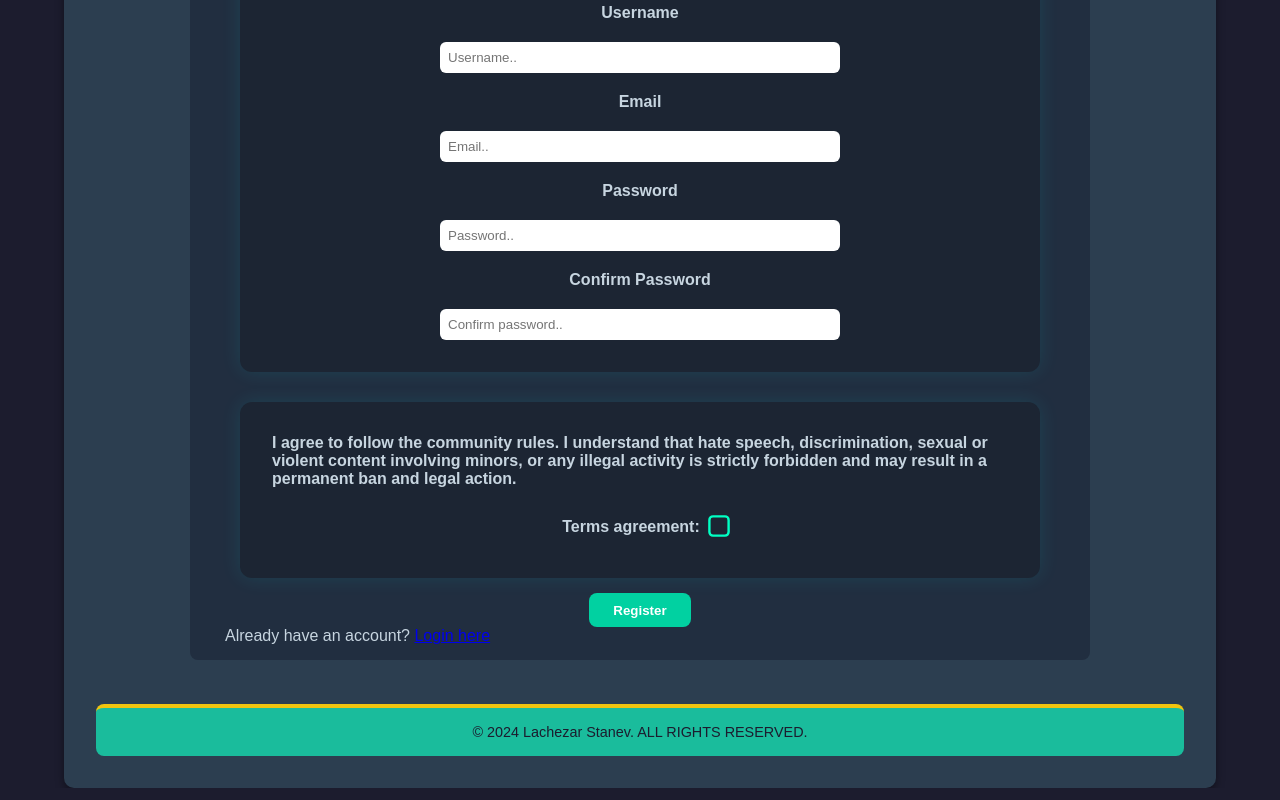
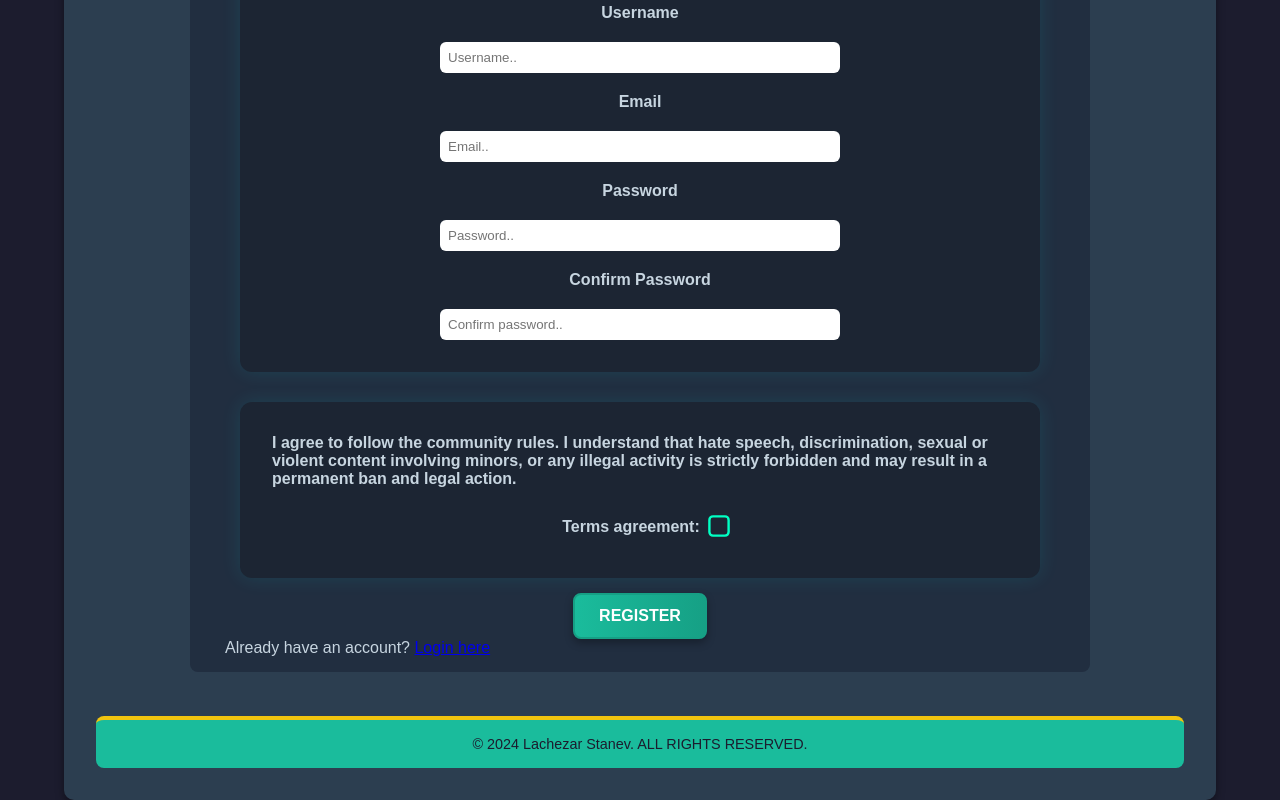
Before and after one commit to lStanev00/PvP-Scalpel-FrontEnd, a React (Vite) app: page /register in a window 1280 px wide. Shown: the part 352-1152 px from the top of the page. Built offline with nearby package versions, Linux system fonts and the light colour scheme.

Commit message:
Button visuals copy from the leaderboard buttons

```diff
--- a/src/Styles/modular/register.module.css
+++ b/src/Styles/modular/register.module.css
@@ -52,20 +52,31 @@
     transform: scale(1.2);
   }
 
-  form button {
-    color: white;
-    padding: 0.6rem 1.5rem;
-    border: none;
+form button {
+    background: linear-gradient(90deg, #1abc9c, #16a085);
+    color: #fff;
+    border: 2px solid #16a085;
     border-radius: 8px;
-    background-color: #01d1a1;
+    font-size: 1rem;
     font-weight: bold;
+    padding: 0.75rem 1.5rem;
+    text-transform: uppercase;
     cursor: pointer;
-    transition: background-color 0.3s ease;
-  }
+    box-shadow: 0 4px 8px rgba(0, 0, 0, 0.3);
+    transition: all 0.3s ease;
+}
 
-  form button:hover {
-    background-color: #2fd1ae;
-  }
+form button:hover {
+    background: linear-gradient(90deg, #16a085, #1abc9c);
+    transform: scale(1.05);
+    box-shadow: 0 8px 12px rgba(0, 0, 0, 0.5);
+}
+
+form button:active {
+    background: #149174;
+    box-shadow: 0 2px 4px rgba(0, 0, 0, 0.2);
+    transform: scale(0.95);
+}
 
   form a {
     color: #00ffff;
```
